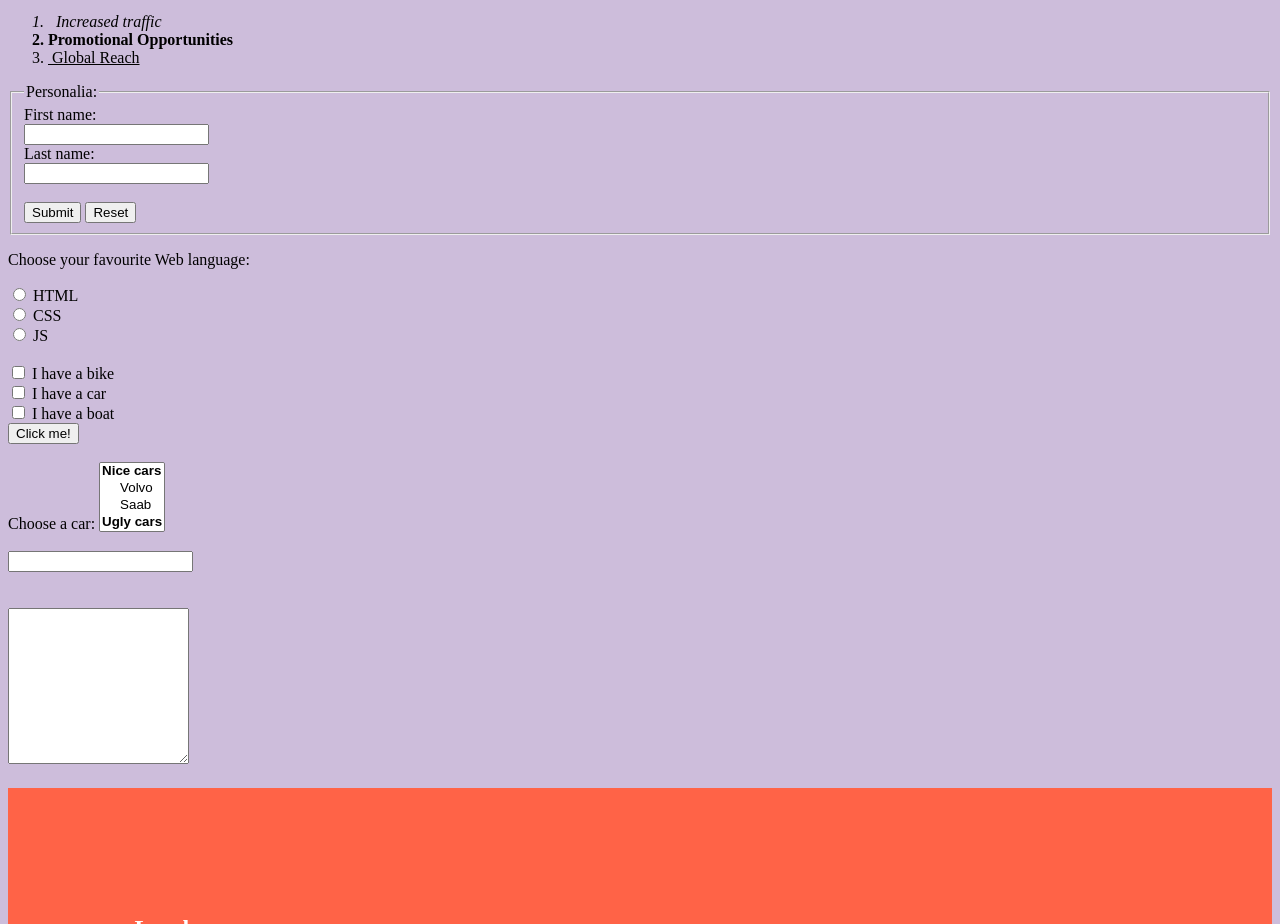
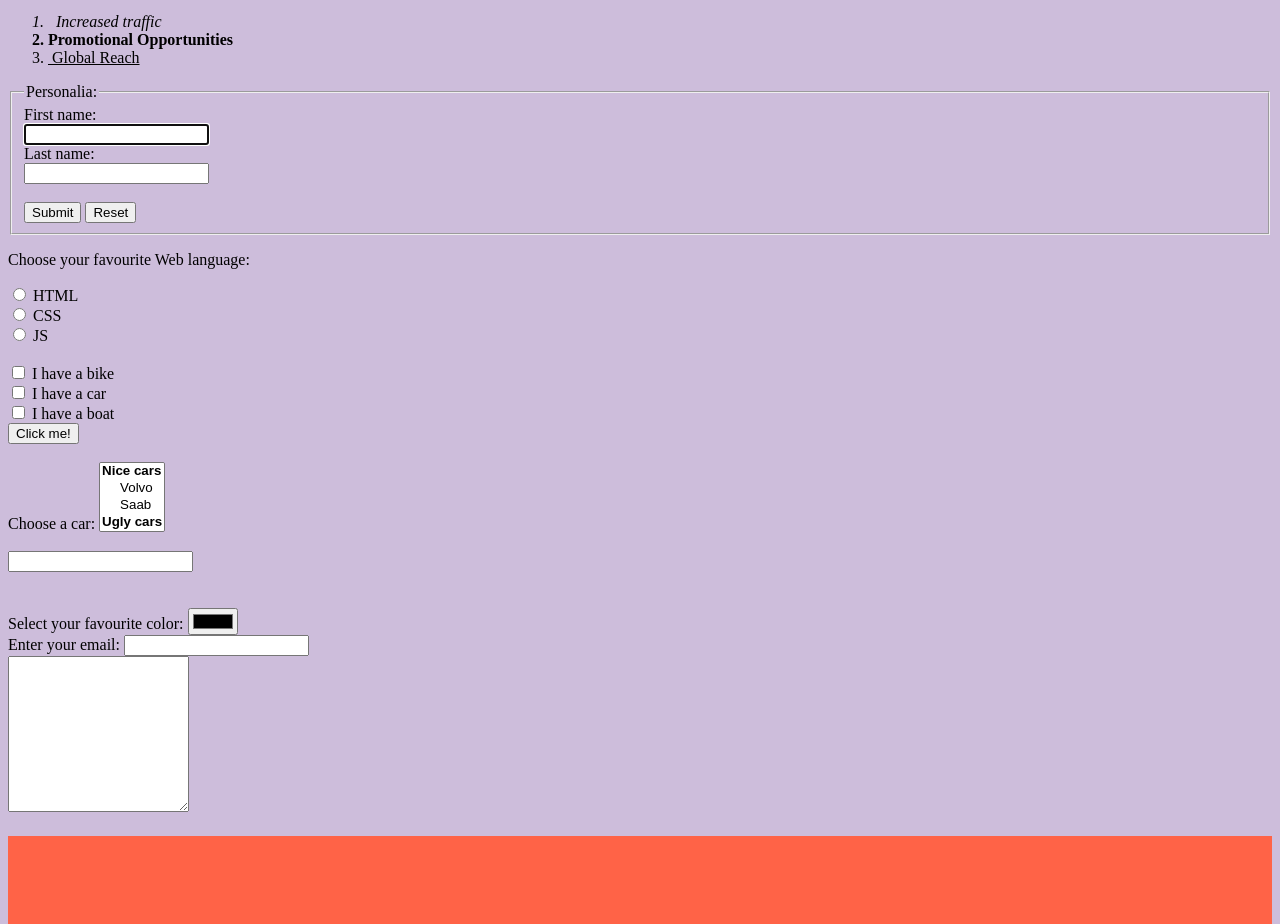
Before and after one commit to FrancescaPibi/foundations, a plain HTML site: page index.html in a window 1280 px wide. Shown: the part 889-1813 px from the top of the page. Drawn offline with Linux system fonts and the light colour scheme.

Commit message:
learning: HTML forms

```diff
--- a/index.html
+++ b/index.html
@@ -43,7 +43,8 @@
             <fieldset>
                 <legend>Personalia:</legend>
                 <label for="fname">First name:</label><br>
-                <input type="text" id="fname" name="fname"><br>
+                <input type="text" id="fname" name="fname" autofocus><br>
+                <input type="hidden" id="CustId" name="CustId" value="3487">
                 <label for="lname">Last name:</label><br>
                 <input type="text" id="lname" name="lname"><br><br>
                 <input type="submit" value="Submit">
@@ -99,6 +100,16 @@
             </datalist>
         </form><br><br>
 
+        <form>
+            <label for="favcolor">Select your favourite color:</label>
+            <input type="color" id="favcolor" name="favcolor">
+        </form>
+
+        <form>
+            <label for="email">Enter your email:</label>
+            <input type="email" id="email" name="email" required>
+        </form>
+
         <textarea name="message" rows="10" cols="20"></textarea>
 
         <h2 class="city">London</h2>
```
